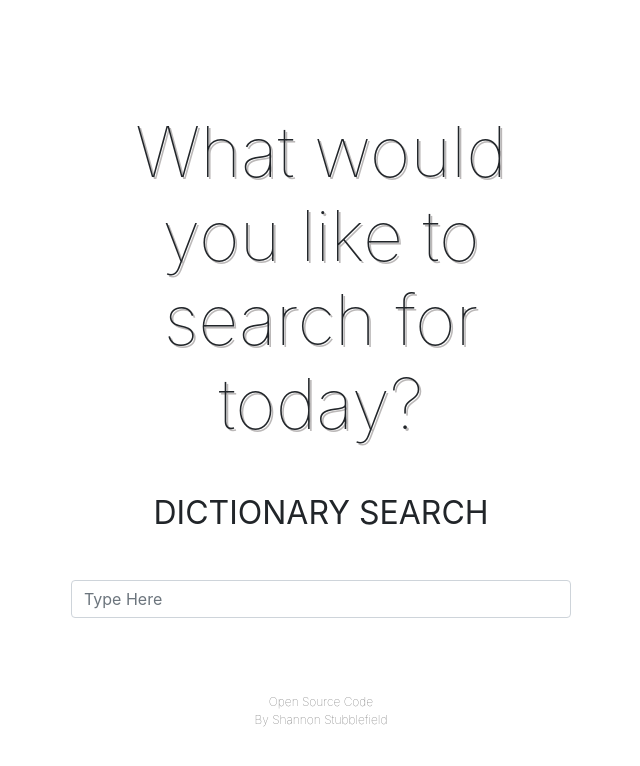
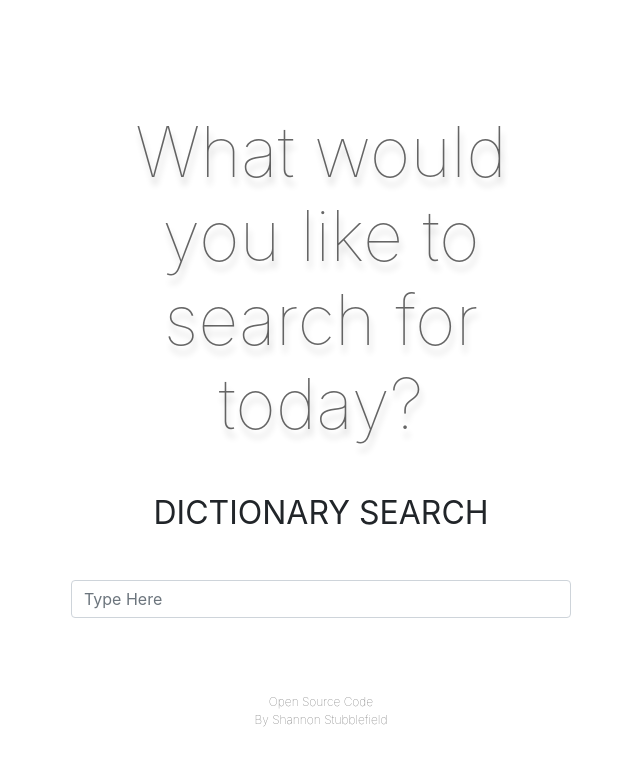
Before and after one commit to sastubblefield/dictionary-application, a React (Create React App) app: page / in a window 1280 px wide. Shown: the top 766 px of the page, without its empty margins (319-959 px from the left). Built offline with nearby package versions, Linux system fonts and the light colour scheme.

Commit message:
text shadow added

```diff
--- a/src/App.css
+++ b/src/App.css
@@ -7,7 +7,9 @@
 .heading {
   text-align: center;
   font-size: 70px;
-  text-shadow: 2px 2px rgb(187, 184, 184);
+  color: rgba(0,0,0,0.6);
+text-shadow: 2px 8px 6px rgba(0,0,0,0.2),
+                 0px -5px 35px rgba(255,255,255,0.3);
 }
 h2 {
   text-align: center;
```
